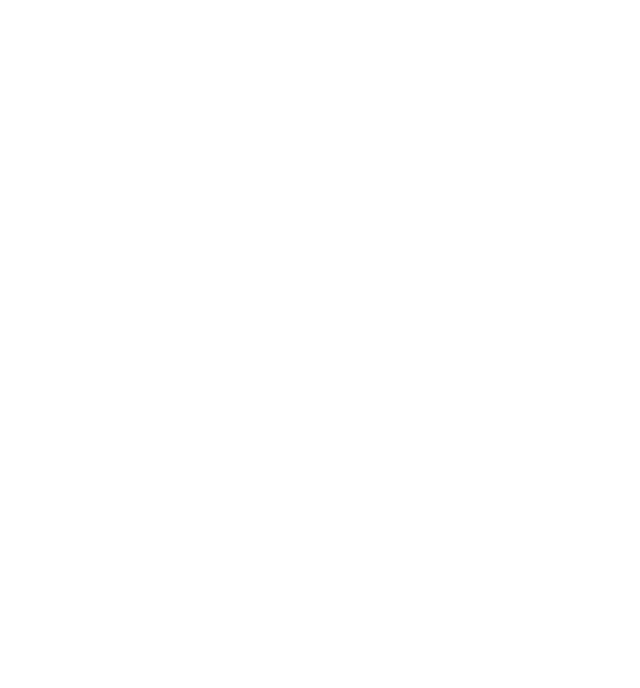
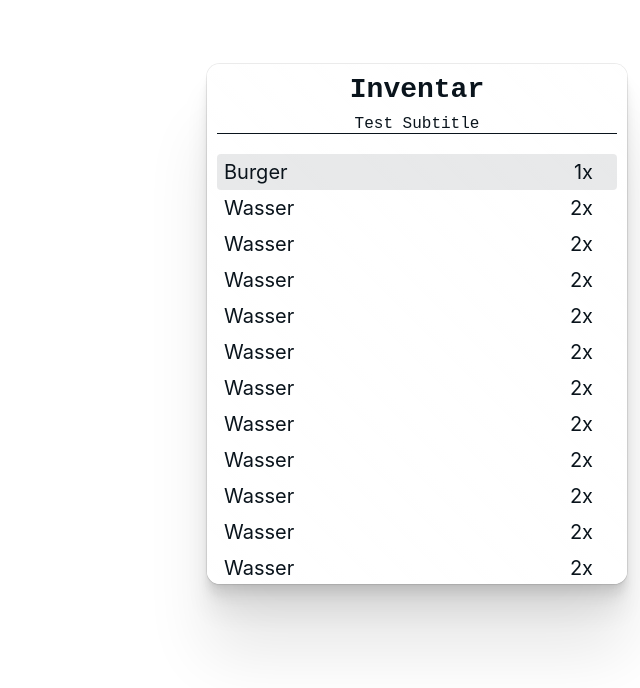
Before and after one commit to brudinero/nameless-menu, a Vue app: page / in a window 1280 px wide. Shown: the top 688 px of the page, without its empty margins (640-1280 px from the left). Built offline with nearby package versions, Linux system fonts and the light colour scheme.

Commit message:
Design fertig - scrollen

```diff
--- a/src/Menu.vue
+++ b/src/Menu.vue
@@ -5,7 +5,7 @@
         <h1>{{ menuTitle }}</h1>
         <div class="menu-subtitle">{{ menuSubtitle }}</div>
         <div v-for="(item, index) in menuItems" :key="index" class="menu-item"
-            :class="{ 'focused': index === focusedIndex }">
+            :class="{ 'focused': index === focusedIndex }" >
             <div v-if="item.type === 'spacer'" :class="spacerClass"></div>
             <text-item v-if="item.type === 'text'" :left-title="item.leftTitle" :right-title="item.rightTitle"
                 :callback="item.callback" @enter-pressed="onTextItemEnterPressed" :ref="`textItem-${index}`"></text-item>
@@ -224,6 +224,262 @@
 
                     },
                     {
+                        type: 'text',
+                        leftTitle: 'Wasser',
+                        rightTitle: '2x',
+                        callback: '',
+                        submenuitems: [
+                            {
+                                type: 'text',
+                                leftTitle: 'Burger',
+                                rightTitle: '1x',
+                                callback: '',
+                                subtitle: ''
+                            }
+                        ]
+
+                    },
+                    {
+                        type: 'text',
+                        leftTitle: 'Wasser',
+                        rightTitle: '2x',
+                        callback: '',
+                        submenuitems: [
+                            {
+                                type: 'text',
+                                leftTitle: 'Burger',
+                                rightTitle: '1x',
+                                callback: '',
+                                subtitle: ''
+                            }
+                        ]
+
+                    },
+                    {
+                        type: 'text',
+                        leftTitle: 'Wasser',
+                        rightTitle: '2x',
+                        callback: '',
+                        submenuitems: [
+                            {
+                                type: 'text',
+                                leftTitle: 'Burger',
+                                rightTitle: '1x',
+                                callback: '',
+                                subtitle: ''
+                            }
+                        ]
+
+                    },
+                    {
+                        type: 'text',
+                        leftTitle: 'Wasser',
+                        rightTitle: '2x',
+                        callback: '',
+                        submenuitems: [
+                            {
+                                type: 'text',
+                                leftTitle: 'Burger',
+                                rightTitle: '1x',
+                                callback: '',
+                                subtitle: ''
+                            }
+                        ]
+
+                    },
+                    {
+                        type: 'text',
+                        leftTitle: 'Wasser',
+                        rightTitle: '2x',
+                        callback: '',
+                        submenuitems: [
+                            {
+                                type: 'text',
+                                leftTitle: 'Burger',
+                                rightTitle: '1x',
+                                callback: '',
+                                subtitle: ''
+                            }
+                        ]
+
+                    },
+                    {
+                        type: 'text',
+                        leftTitle: 'Wasser',
+                        rightTitle: '2x',
+                        callback: '',
+                        submenuitems: [
+                            {
+                                type: 'text',
+                                leftTitle: 'Burger',
+                                rightTitle: '1x',
+                                callback: '',
+                                subtitle: ''
+                            }
+                        ]
+
+                    },
+                    {
+                        type: 'text',
+                        leftTitle: 'Wasser',
+                        rightTitle: '2x',
+                        callback: '',
+                        submenuitems: [
+                            {
+                                type: 'text',
+                                leftTitle: 'Burger',
+                                rightTitle: '1x',
+                                callback: '',
+                                subtitle: ''
+                            }
+                        ]
+
+                    },
+                    {
+                        type: 'text',
+                        leftTitle: 'Wasser',
+                        rightTitle: '2x',
+                        callback: '',
+                        submenuitems: [
+                            {
+                                type: 'text',
+                                leftTitle: 'Burger',
+                                rightTitle: '1x',
+                                callback: '',
+                                subtitle: ''
+                            }
+                        ]
+
+                    },
+                    {
+                        type: 'text',
+                        leftTitle: 'Wasser',
+                        rightTitle: '2x',
+                        callback: '',
+                        submenuitems: [
+                            {
+                                type: 'text',
+                                leftTitle: 'Burger',
+                                rightTitle: '1x',
+                                callback: '',
+                                subtitle: ''
+                            }
+                        ]
+
+                    },
+                    {
+                        type: 'text',
+                        leftTitle: 'Wasser',
+                        rightTitle: '2x',
+                        callback: '',
+                        submenuitems: [
+                            {
+                                type: 'text',
+                                leftTitle: 'Burger',
+                                rightTitle: '1x',
+                                callback: '',
+                                subtitle: ''
+                            }
+                        ]
+
+                    },
+                    {
+                        type: 'text',
+                        leftTitle: 'Wasser',
+                        rightTitle: '2x',
+                        callback: '',
+                        submenuitems: [
+                            {
+                                type: 'text',
+                                leftTitle: 'Burger',
+                                rightTitle: '1x',
+                                callback: '',
+                                subtitle: ''
+                            }
+                        ]
+
+                    },
+                    {
+                        type: 'text',
+                        leftTitle: 'Wasser',
+                        rightTitle: '2x',
+                        callback: '',
+                        submenuitems: [
+                            {
+                                type: 'text',
+                                leftTitle: 'Burger',
+                                rightTitle: '1x',
+                                callback: '',
+                                subtitle: ''
+                            }
+                        ]
+
+                    },
+                    {
+                        type: 'text',
+                        leftTitle: 'Wasser',
+                        rightTitle: '2x',
+                        callback: '',
+                        submenuitems: [
+                            {
+                                type: 'text',
+                                leftTitle: 'Burger',
+                                rightTitle: '1x',
+                                callback: '',
+                                subtitle: ''
+                            }
+                        ]
+
+                    },
+                    {
+                        type: 'text',
+                        leftTitle: 'Wasser',
+                        rightTitle: '2x',
+                        callback: '',
+                        submenuitems: [
+                            {
+                                type: 'text',
+                                leftTitle: 'Burger',
+                                rightTitle: '1x',
+                                callback: '',
+                                subtitle: ''
+                            }
+                        ]
+
+                    },
+                    {
+                        type: 'text',
+                        leftTitle: 'Wasser',
+                        rightTitle: '2x',
+                        callback: '',
+                        submenuitems: [
+                            {
+                                type: 'text',
+                                leftTitle: 'Burger',
+                                rightTitle: '1x',
+                                callback: '',
+                                subtitle: ''
+                            }
+                        ]
+
+                    },
+                    {
+                        type: 'text',
+                        leftTitle: 'Wasser',
+                        rightTitle: '2x',
+                        callback: '',
+                        submenuitems: [
+                            {
+                                type: 'text',
+                                leftTitle: 'Burger',
+                                rightTitle: '1x',
+                                callback: '',
+                                subtitle: ''
+                            }
+                        ]
+
+                    },
+                    {
                         type: 'input',
                         leftTitle: 'Suche',
                         callback: '',
@@ -286,24 +542,25 @@
 
 
 .menu {
-    --menu-border: rgba(255, 255, 255, 0.08);
     --menu-bg: linear-gradient(
-        45deg,
-        rgba(10, 20, 28, 0.65) 0%,
-        rgba(10, 20, 28, 0.8) 100%
-    );
-    --item-border: rgba(255, 255, 255, 0.1);
-    --item-color: #000000;
-    --item-bg-hover: rgba(255, 255, 255, 0.1);
+    45deg,
+    rgba(255, 255, 255, 0.9) 0%,
+    rgba(255, 255, 255, 1.0) 100%
+     );
+    --menu-border: rgba(0, 0, 0, 0.08);
+    --item-border: rgba(0, 0, 0, 0.1);
+    --item-color: rgb(10, 20, 28);
+    --item-bg-hover: rgba(10, 20, 28, 0.09);
     background: var(--menu-bg);
-    backdrop-filter: blur(10px);
-    animation: menuAnimation 0.4s 0s both;
-    transform-origin: right;
+    backdrop-filter: blur(5px);
+    transition: transform 0.5s ease;
+     transform: perspective(2400px) translateX(100%);
+
     list-style: none;
     flex-direction: column;
     z-index: 999999999;
     box-shadow: 0 0 0 1px var(--menu-border), 0 2px 2px rgba(0, 0, 0, 0.03), 0 4px 4px rgba(0, 0, 0, 0.04), 0 10px 8px rgba(0, 0, 0, 0.05), 0 15px 15px rgba(0, 0, 0, 0.06), 0 30px 30px rgba(0, 0, 0, 0.07), 0 70px 65px rgba(0, 0, 0, 0.09);
-    transform: translate(-50%, -50%);
+    /* transform: translate(-50%, -50%); */
     z-index: 2;
     pointer-events: none;
     padding: 2vw;
@@ -315,25 +572,26 @@
     top: -5vw;
     right: 1vw;
     font-family: 'Roboto Mono', monospace;
+    max-height: 500px;
+    overflow-y: scroll;
 }
 .menu:focus {
 
     outline: none;
 }
 .menu.show {
-    animation: menuAnimation 0.4s 0s both;
-    animation-direction: reverse;
+    transform: perspective(2400px) translateX(0%);
 }
 
 .menu-subtitle {
-    color: rgb(0, 0, 0);
-    border-bottom: 1px solid rgb(0, 0, 0);
+    color: rgb(10, 20, 28);
+    border-bottom: 1px solid rgb(10, 20, 28);
     margin-bottom: 20px;
     text-align: center;
 }
 
 .menu h1 {
-    color: rgb(0, 0, 0);
+    color: rgb(10, 20, 28);
     margin: 0 0 10px;
     font-size: 28px;
     text-align: center;
@@ -353,6 +611,7 @@
   animation: menuItemAnimation 0.2s 0s both;
   font-family: "Inter", sans-serif;
   cursor: pointer;
+
 }
 
 .menu-item-label {
@@ -386,11 +645,11 @@
   }
 }
 @keyframes menuAnimationclose {
-  0% {
+  100% {
     opacity: 0;
     transform: scale(0.5);
   }
-  100% {
+  0% {
     height: var(--height);
     opacity: 1;
     border-radius: 8px;
@@ -407,4 +666,7 @@
     transform: translateX(0);
   }
 }
+.menu::-webkit-scrollbar {
+  display: none;
+}
 </style>
--- a/src/components/InputItem.vue
+++ b/src/components/InputItem.vue
@@ -64,7 +64,7 @@
   white-space: nowrap;
   border: none;
   outline: 2px solid rgba(10, 20, 28, 0.2);
-  color: #e7e7e7;
+  color: rgb(10, 20, 28);
   text-align: left;
   align-items: center;
   animation: menuItemAnimation 0.2s 0s both;
```
